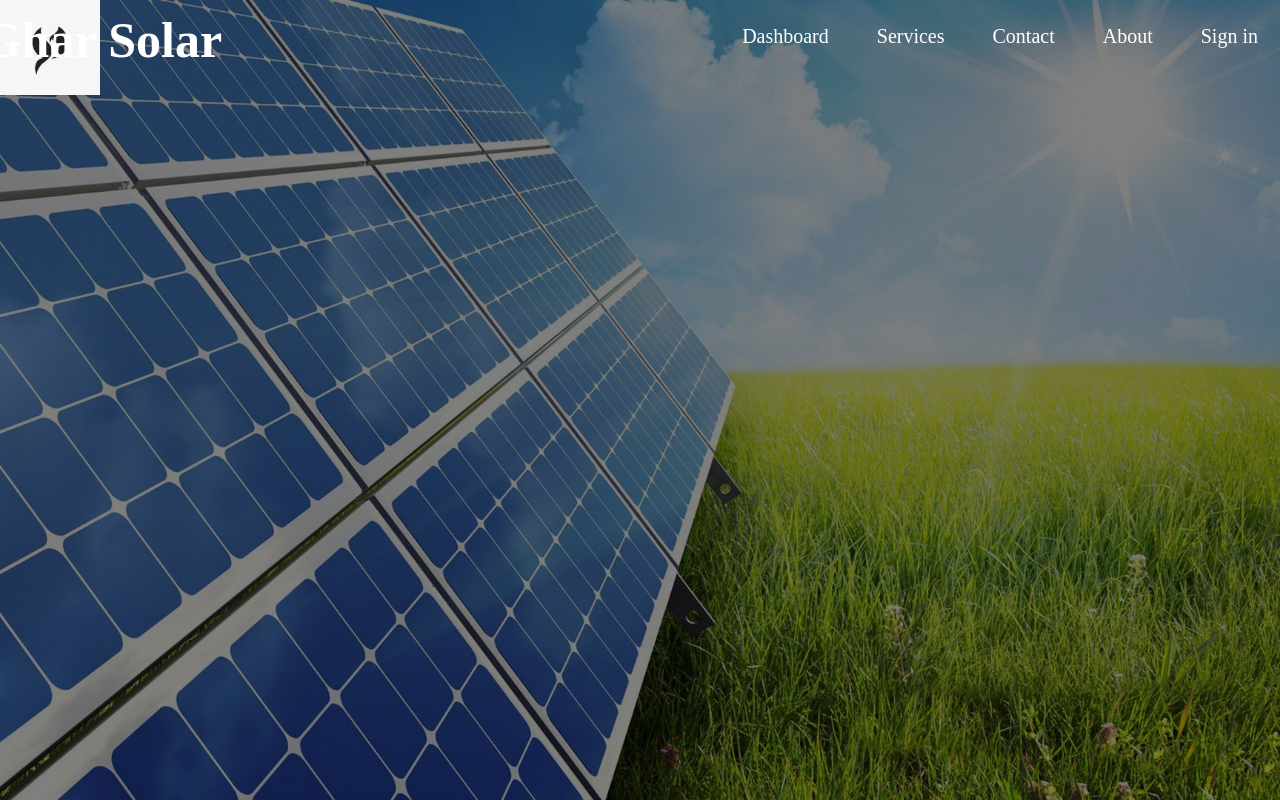
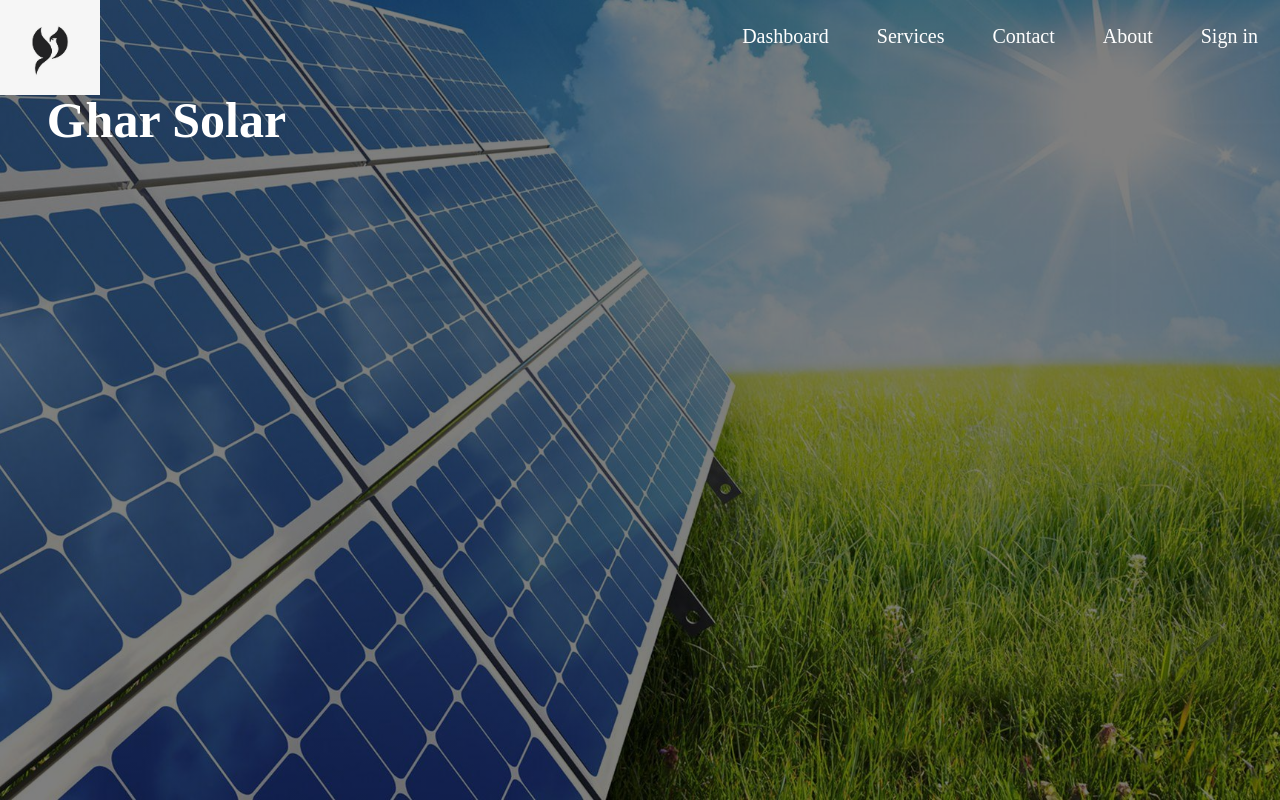
Before and after one commit to kumaradisingh1991/gharsolar, a plain HTML site: page index.html in a window 1280 px wide. Drawn offline with Linux system fonts and the light colour scheme.

Commit message:
Add files via upload

```diff
--- a/style.css
+++ b/style.css
@@ -42,8 +42,8 @@ ul li a:hover{
 }
 .title{
     position: absolute;
-    top: 18%;
-    left: 8%;
+    top: 20%;
+    left: 10%;
     transform: translate(-50%,-50%);
 }
 .title h1{
@@ -70,7 +70,8 @@ ul li a:hover{
     color: black;
 }
 @media screen and (min-width:576px) {
-.title{ top: 5%;
+.title{ top: 15%;
+        left: 13%;
 
     }
   }
```
